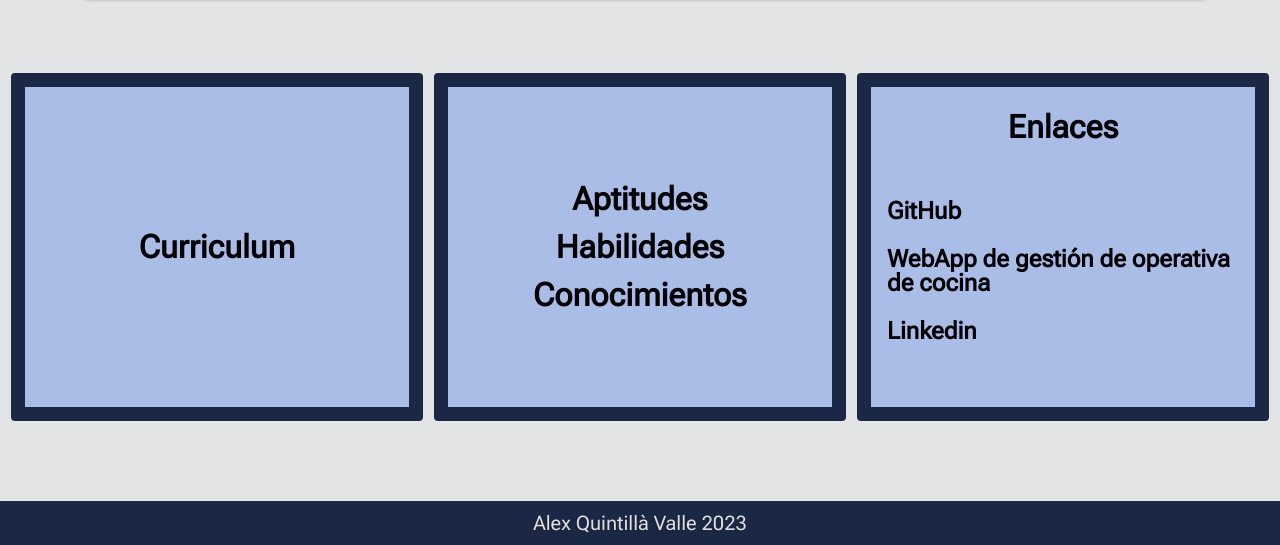
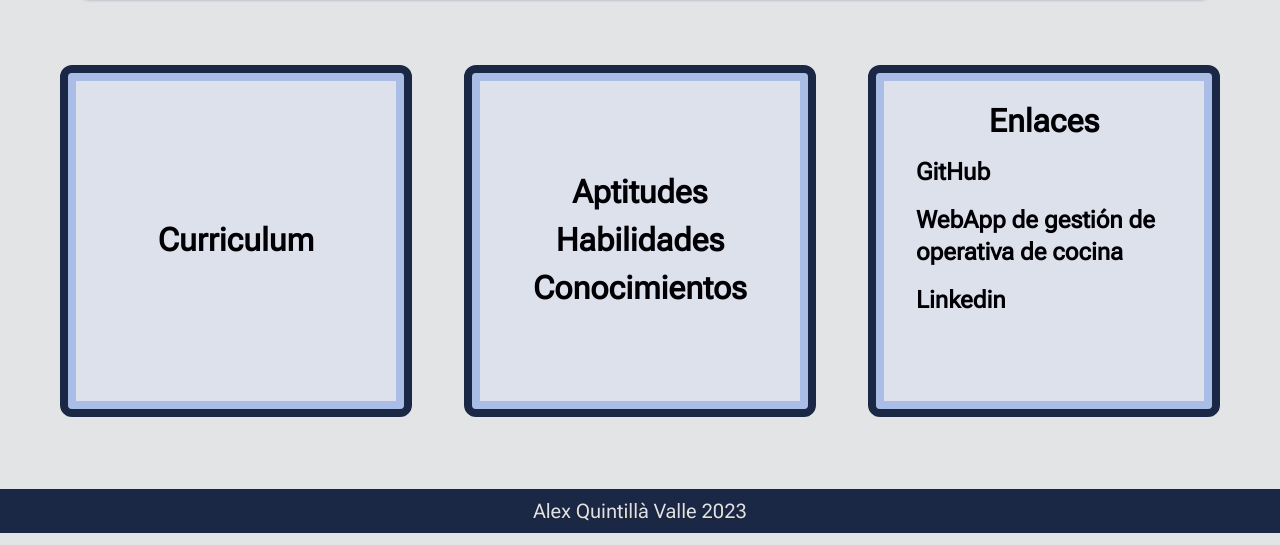
Before and after one commit to Txintxor/portfolio, a plain HTML site: page index.html in a window 1280 px wide. Shown: the part 615-1160 px from the top of the page. Drawn offline with Linux system fonts and the light colour scheme.

Commit message:
HTML-CSS fixes

```diff
--- a/index.html
+++ b/index.html
@@ -18,11 +18,15 @@
       <nav class="navbar">
         <ul class="navbar-menu-links">
           <li class="navbar-list"><a id="main-language" class="navbar-link"></a></li>
-          <!-- <li class="navbar-list"><a href="#main-skills" id="main-skills" class="navbar-link"></a></li> -->
-          <li class="navbar-list"><a href="mailto: alexqv@gmail.com" id="main-contact" class="navbar-link"></a><i
-              class="fa fa-envelope navbar-icon" aria-hidden="true"></i></li>
-          <li class="navbar-list"><a href="https://www.linkedin.com/in/alex-quintilla/" target="_blank">
-              <i class="fa-brands fa-linkedin navbar-icon"></i></a></li>
+          <li class="navbar-list">
+            <a href="mailto: alexqv@gmail.com" id="main-contact" class="navbar-link"></a>
+            <i class="fa fa-envelope navbar-icon" aria-hidden="true"></i>
+          </li>
+          <li class="navbar-list">
+            <a href="https://www.linkedin.com/in/alex-quintilla/" target="_blank">
+              <i class="fa-brands fa-linkedin navbar-icon"></i>
+            </a>
+          </li>
         </ul>
       </nav>
       <!-- Panel Jumbo -->
@@ -57,40 +61,37 @@
       <section class="contents-menu" id="professional-container">
 
         <!-- CV -->
-        <article class="menu-selector-container menu-button" id="cv-selector">
-          <button class="menu-button" id="modal-button-cv">
-            Curriculum
+        <article class="menu-button-container" id="cv-selector">
+          <p class="button-text" id="cv">Curriculum</p>
+          <button class="menu-button-modal" id="modal-button-cv">
           </button>
         </article>
 
         <!-- Skills -->
-        <article class="menu-selector-container menu-button" id="skills-selector">
-          <p class="skills-button-text">Aptitudes</p>
-          <p class="skills-button-text">Habilidades</p>
-          <p class="skills-button-text">Conocimientos</p>
-          <button class="menu-button" id="modal-button-skills">
+        <article class="menu-button-container" id="skills-selector">
+          <p class="button-text">Aptitudes</p>
+          <p class="button-text">Habilidades</p>
+          <p class="button-text">Conocimientos</p>
+          <button class="menu-button-modal" id="modal-button-skills">
           </button>
         </article>
 
         <!-- Proyectos -->
-        <article class="menu-selector-container projects-selector">
+        <article class="menu-links-container" id="projects-selector">
           <p class="title" id="links-projects-title">Enlaces</p>
           <article class="link-container" id="projects-links">
             <ul class="link-list-container">
               <li class="link-li">
                 <a href="https://github.com/Txintxor" target="_blank" class="skill-link">
-                  <!-- <span><i class="fa fa-arrow-right"></i></span> -->
                   GitHub
                 </a>
               </li>
               <li class="link-li"><a href="https://rosber-beta.vercel.app/Login" target="_blank" class="skill-link">
-                  <!-- <span><i class="fa fa-arrow-right"></i></span> -->
                   WebApp de gestión de operativa de cocina
                 </a>
               </li>
               <li class="link-li"><a href="https://www.linkedin.com/in/alex-quintilla/" target="_blank"
                   class="skill-link">
-                  <!-- <span><i class="fa fa-arrow-right"></i></span> -->
                   Linkedin
                 </a>
               </li>
--- a/styles/reset.css
+++ b/styles/reset.css
@@ -65,16 +65,14 @@ table {
 a,
 a:focus {
   text-decoration: none;
-  color: var(--black);
 }
 
-a{
+a {
   transition: all .3s;
-  color: var(--main-hov-color);
 }
 
 a:hover {
-  font-size: 1.05rem;
+  color: var(--hov-color)
 }
 
 i {
@@ -83,12 +81,13 @@ i {
 }
 
 a,
-p,
-button {
+p {
   font-family: var(--font);
+  color: var(--black);
 }
 
 button {
+  background: none;
   border: none;
   cursor: pointer;
 }
@@ -100,7 +99,3 @@ header, footer {
 main {
   flex-grow: 1;
 }
-
-header, main, footer {
-  flex-shrink: 0;
-}
--- a/styles/style.css
+++ b/styles/style.css
@@ -27,6 +27,7 @@
 .navbar-icon {
   color: var(--white2);
   font-size: 32px;
+  cursor: pointer;
 }
 
 /* Jumbo */
@@ -44,7 +45,6 @@
   display: flex;
   flex-direction: column;
   margin: 3rem 0 0 2rem;
-  ;
   font-family: var(--font-title);
   font-size: 8rem;
   color: var(--grey);
@@ -85,45 +85,57 @@
   justify-content: space-evenly;
 }
 
-.menu-selector-container {
-  border: solid 2px var(--white2);
-  border-radius: 6px;
-  width: 15%;
-  height: 20rem;
-}
-
-
-
 /* Botones que activan los modals */
-.menu-button {
+.menu-button-container,
+.menu-links-container {
   display: flex;
   flex-direction: column;
   justify-content: center;
   align-items: center;
+  width: 15%;
+  height: 20rem;
   font-size: 2rem;
+  font-weight: 700;
+  color: var(--black);
+  background-color: var(--white2);
+  border: 14px solid var(--white3);
+  outline: 14px solid var(--main-color);
+  border-radius: 4px;
+  transition: all .4s;
+}
+
+.menu-button-container {
   cursor: pointer;
 }
 
-#modal-button-skills {
-  display: none;
+.menu-button-container:hover,
+.menu-links-container:hover {
+  border: 10px solid var(--hov-color);
+  background-image: url("/img/jumbo-background-sm.svg");
+  background-size: cover;
 }
 
-#modal-button-cv {
-  background: none;
-  border: none;
+.button-text {
+  padding: .5rem
 }
 
-.menu-button,
-.projects-selector {
-  color: var(--black);
-  font-family: var(--font);
-  font-weight: 700;
-  background-color: var(--white3);
-  border: 14px solid var(--main-color);
+/*Contenedor de enlaces a proyectos*/
+
+#links-projects-title {
+  font-size: 2rem;
+  text-align: center;
+  margin-top: -4rem;
 }
 
-.skills-button-text{
-  padding: .5rem
+.link-li {
+  display: inline-block;
+  margin: 1rem 0 0 2rem;
+}
+
+.skill-link {
+  margin: 2rem 0 0 0;
+  font-size: 1.5rem;
+  text-align: center;
 }
 
 /* Footer */
@@ -158,47 +170,25 @@
   display: none;
 }
 
-/*Contenedor de enlaces a proyectos*/
-
-#links-projects-title {
-  font-size: 2rem;
-  margin-top: 1.5rem;
-  text-align: center;
-}
-
-#projects-links {
-  margin-top: 2rem;
-}
-
-.link-li {
-  display: inline-block;
-  margin: 1.5rem 0 0 1rem;
-  text-align: left;
-}
-
-.skill-link {
-  margin: 2rem 0 0 0;
-  font-size: 1.5rem;
-  color: inherit;
-  text-align: center;
-}
-
 /* Responsive */
 @media (max-width: 1280px) {
 
   .jumbo {
     background-image: url("/img/jumbo-background-sm.svg");
   }
+
   #jumbo-title {
     margin: 3rem 1rem;
     padding: 1rem;
     font-size: 6rem;
   }
 
-  .menu-selector-container {
-    width: 30%;
-    border-radius: 4px;
+  .menu-button-container,
+  .menu-links-container {
+    width: 25%;
     margin: 1rem 0;
+    border: 8px solid var(--white3);
+    outline: 8px solid var(--main-color);
   }
 }
 
@@ -214,6 +204,15 @@
 
   .jumbo-text {
     font-size: 2rem;
+  }
+
+  #links-projects-title {
+    margin-top: 1rem;
+  }
+
+  .menu-button-container:hover {
+    border: none;
+    background-image: none;
   }
 }
 
@@ -244,10 +243,10 @@
     align-items: center;
   }
 
-  .menu-selector-container {
+  .menu-button-container,
+  .menu-links-container {
     width: 80%;
     height: 10rem;
-    border-radius: 4px;
     margin: 1rem 0;
     font-size: 1.5rem;
   }
--- a/styles/variables.css
+++ b/styles/variables.css
@@ -2,7 +2,7 @@
 
 :root {
   --main-color: #1B2845;
-  --main-hov-color: #190E4F;
+  --hov-color: #2f4679;
   --black: #000004;
   --grey: #212124;
   --white: #e3e4e6;
```
